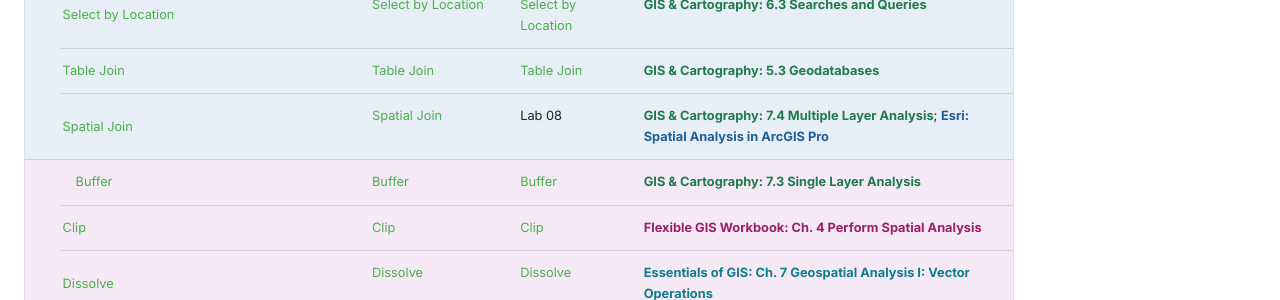
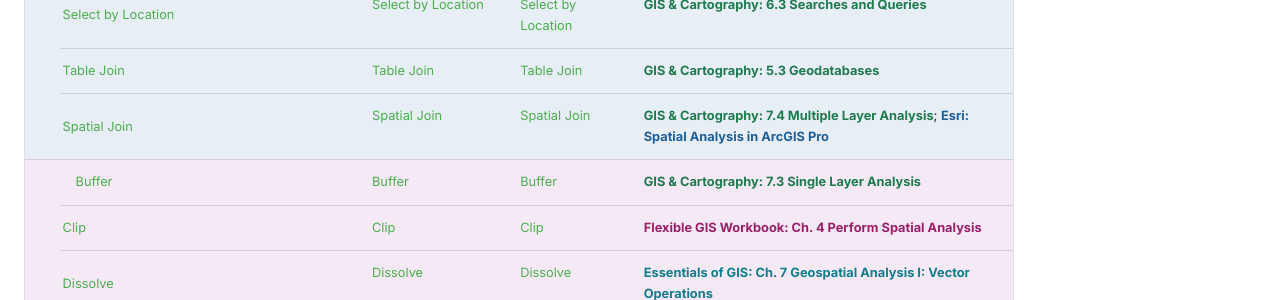
Before and after one commit to ShokranGit/arcgis-pro-course, an MkDocs documentation site: the page built from docs/lessons/index.md, in a window 1280 px wide and 900 px high, scrolled down 1683 px. Shown: the part 152-452 px from the top of the window. Built offline with MkDocs 1.6.1 and Material for MkDocs 9.7.7, drawn with Linux system fonts in a browser that asks for light colours; comment, search, counter and statistics services are not loaded.

Commit message:
Link Spatial Join lab in lessons table

```diff
--- a/docs/lessons/index.md
+++ b/docs/lessons/index.md
@@ -29,7 +29,7 @@ A date-free, college-agnostic view of every topic in the course. This list isn't
 | <span id="select-by-attributes" class="module-badge module-tabular">Tabular Data and Mapping</span> | [Select by Attributes](03-selection-by-attribute.md) | [Select by Attributes](../slides/select-by-attributes.md) | [Select by Attributes](../labs/select-by-attributes/) | [GIS & Cartography: 6.3 Searches and Queries](https://slcc.pressbooks.pub/maps/chapter/6-3/){: .src-cartography} |
 | <span id="select-by-location" class="module-badge module-tabular">Tabular Data and Mapping</span> | [Select by Location](03b-selection-by-location.md) | [Select by Location](../slides/select-by-location.md) | [Select by Location](../labs/select-by-location/) | [GIS & Cartography: 6.3 Searches and Queries](https://slcc.pressbooks.pub/maps/chapter/6-3/){: .src-cartography} |
 | <span id="table-join" class="module-badge module-tabular">Tabular Data and Mapping</span> | [Table Join](../slides/table-join.md) | [Table Join](../slides/table-join.md) | [Table Join](../labs/table-join/) | [GIS & Cartography: 5.3 Geodatabases](https://slcc.pressbooks.pub/maps/chapter/5-3/){: .src-cartography} |
-| <span class="module-badge module-tabular">Tabular Data and Mapping</span> | [Spatial Join](07-spatial-joins.md) | [Spatial Join](../slides/spatial-join.md) | Lab 08 | [GIS & Cartography: 7.4 Multiple Layer Analysis](https://slcc.pressbooks.pub/maps/chapter/7-4/){: .src-cartography}; [Esri: Spatial Analysis in ArcGIS Pro](https://doc.esri.com/en/arcgis-pro/latest/help/analysis/introduction/spatial-analysis-in-arcgis-pro.html){: .src-esri} |
+| <span id="spatial-join" class="module-badge module-tabular">Tabular Data and Mapping</span> | [Spatial Join](07-spatial-joins.md) | [Spatial Join](../slides/spatial-join.md) | [Spatial Join](../labs/spatial-join/) | [GIS & Cartography: 7.4 Multiple Layer Analysis](https://slcc.pressbooks.pub/maps/chapter/7-4/){: .src-cartography}; [Esri: Spatial Analysis in ArcGIS Pro](https://doc.esri.com/en/arcgis-pro/latest/help/analysis/introduction/spatial-analysis-in-arcgis-pro.html){: .src-esri} |
 | <span id="buffer" class="module-badge module-spatial">Spatial Analysis</span> | [Buffer](05-geoprocessing.md) | [Buffer](../slides/geoprocessing-tools.md) | [Buffer](../labs/buffer/) | [GIS & Cartography: 7.3 Single Layer Analysis](https://slcc.pressbooks.pub/maps/chapter/7-3/){: .src-cartography} |
 | <span class="module-badge module-spatial" id="clip">Spatial Analysis</span> | [Clip](05-geoprocessing.md) | [Clip](../slides/geoprocessing-tools.md) | [Clip](../labs/clip/) | [Flexible GIS Workbook: Ch. 4 Perform Spatial Analysis](https://mlpp.pressbooks.pub/flexiblegisworkbookpro/part/ch4-perform-spatial-analysis/){: .src-workbook} |
 | <span class="module-badge module-spatial" id="dissolve">Spatial Analysis</span> | [Dissolve](05-geoprocessing.md) | [Dissolve](../slides/geoprocessing-tools.md) | [Dissolve](../labs/dissolve/) | [Essentials of GIS: Ch. 7 Geospatial Analysis I: Vector Operations](https://saylordotorg.github.io/text_essentials-of-geographic-information-systems/s11-geospatial-analysis-i-vector-o.html){: .src-essentials} |
```
